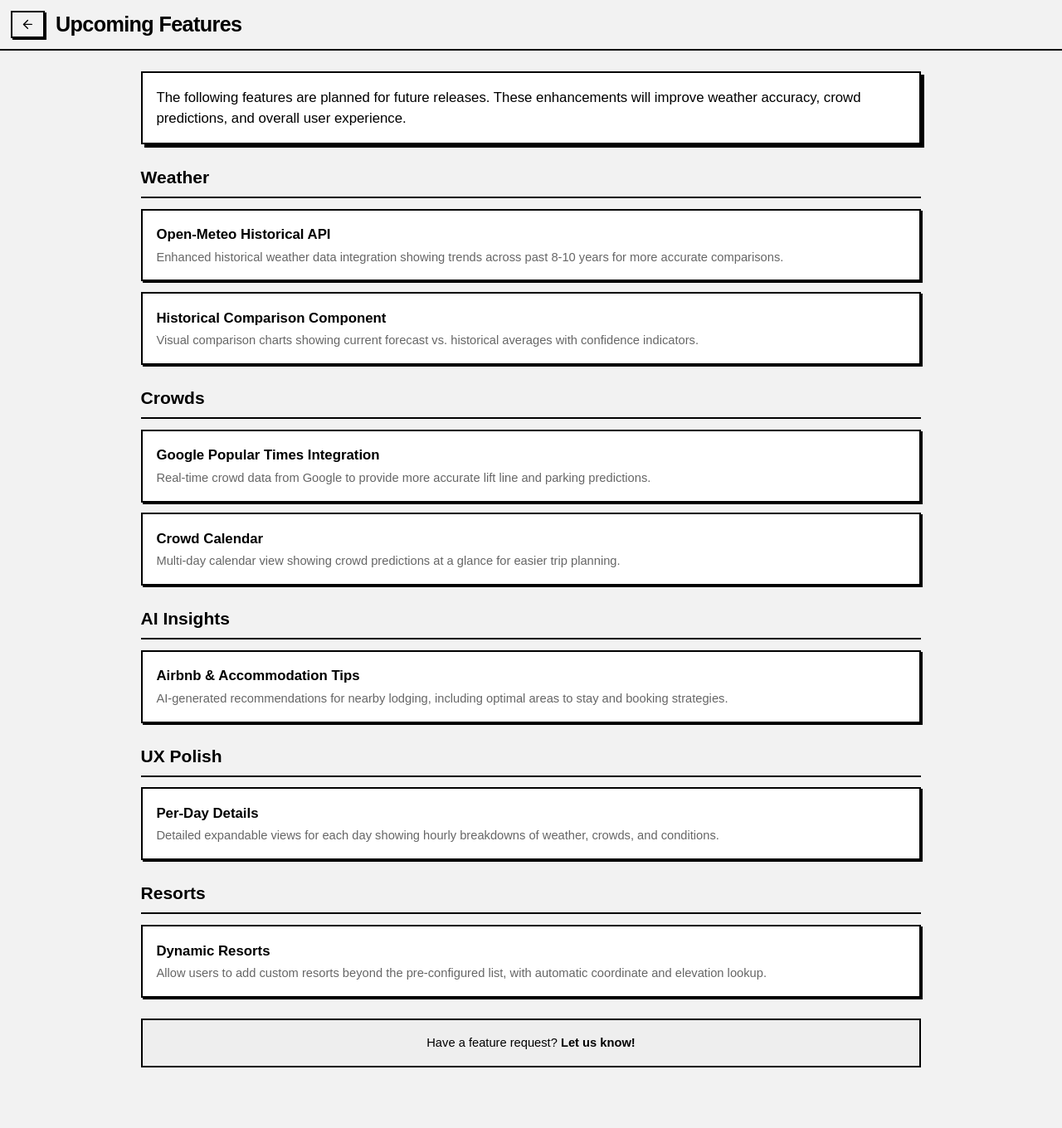
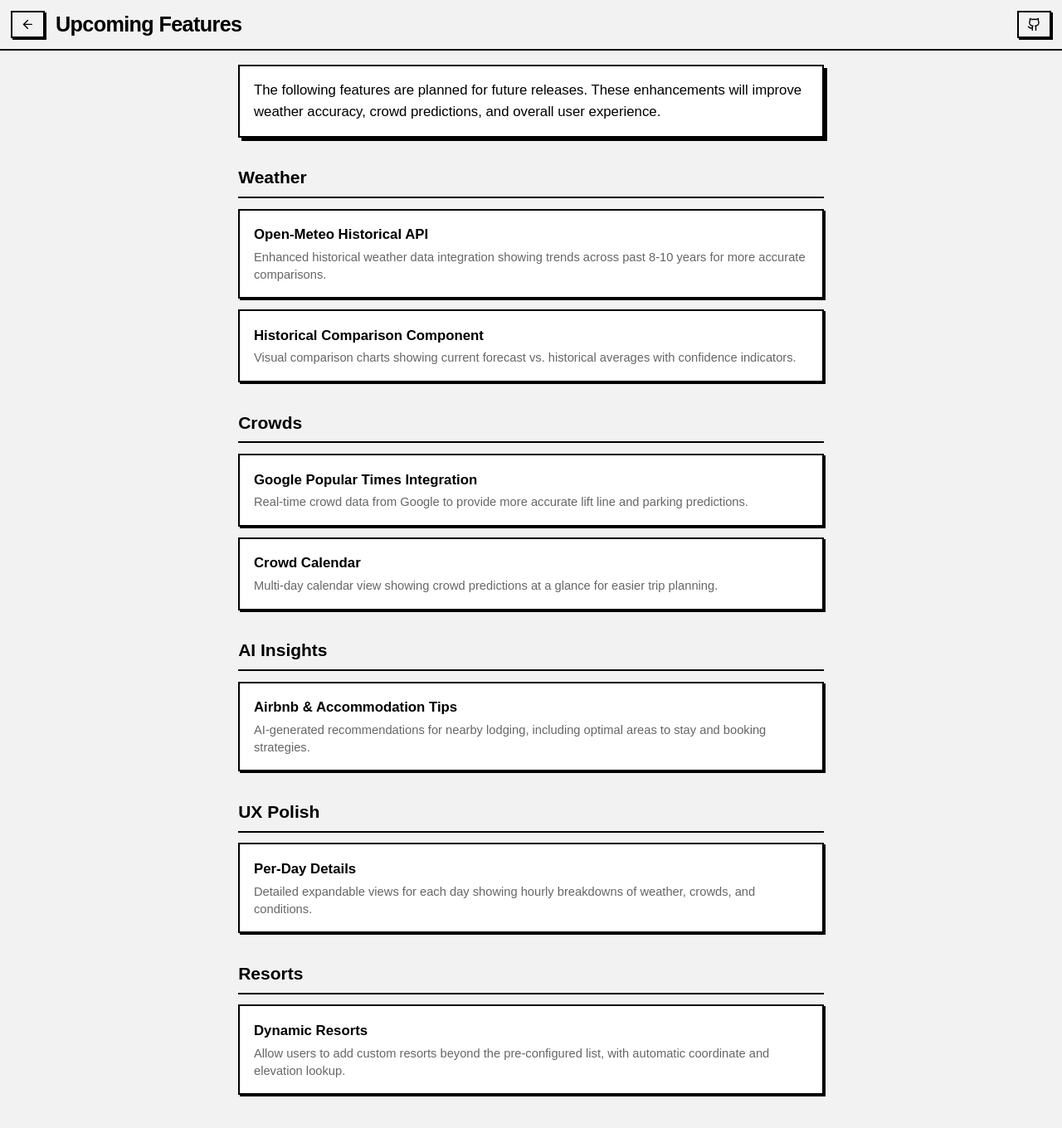
Before and after one commit to dhisonp/snow-bunnies, a Next.js app: page /upcoming in a window 1280 px wide. Shown: the top 1360 px of the page at 83% size. Before the commit the page ends 1312 px from the top, so only its background shows below. Built offline with nearby package versions, Linux system fonts and the light colour scheme; a web font is replaced by a local one.

Commit message:
add github and improve padding on upcoming

```diff
--- a/app/upcoming/page.tsx
+++ b/app/upcoming/page.tsx
@@ -2,7 +2,7 @@
 
 import Link from "next/link";
 import { Button } from "@/components/ui/button";
-import { ArrowLeft } from "lucide-react";
+import { ArrowLeft, Github } from "lucide-react";
 
 interface Feature {
   title: string;
@@ -79,14 +79,23 @@ export default function UpcomingPage() {
               Upcoming Features
             </h1>
           </div>
+          <Link
+            href="https://github.com/dhisonp/snow-bunnies"
+            target="_blank"
+            rel="noopener noreferrer"
+          >
+            <Button variant="outline" size="sm" className="border-2">
+              <Github className="h-4 w-4" />
+            </Button>
+          </Link>
         </div>
       </header>
 
-      <main className="container mx-auto px-3 py-6 flex-1">
-        <div className="max-w-4xl mx-auto space-y-6">
+      <main className="container mx-auto px-3 py-4 flex-1">
+        <div className="max-w-2xl mx-auto">
           {/* Intro */}
           <div
-            className="border-2 border-foreground bg-card p-4"
+            className="border-2 border-foreground bg-card p-4 mb-8"
             style={{ boxShadow: "4px 4px 0px 0px var(--foreground)" }}
           >
             <p className="text-base">
@@ -104,7 +113,7 @@ export default function UpcomingPage() {
             if (categoryFeatures.length === 0) return null;
 
             return (
-              <div key={category} className="space-y-3">
+              <div key={category} className="space-y-3 mb-8 mt-8 first:mt-0">
                 <h2 className="text-xl font-bold border-b-2 border-foreground pb-2">
                   {category}
                 </h2>
@@ -127,14 +136,6 @@ export default function UpcomingPage() {
               </div>
             );
           })}
-
-          {/* Footer note */}
-          <div className="border-2 border-foreground bg-muted p-4 text-center">
-            <p className="text-sm">
-              Have a feature request?{" "}
-              <span className="font-bold">Let us know!</span>
-            </p>
-          </div>
         </div>
       </main>
     </div>
```
